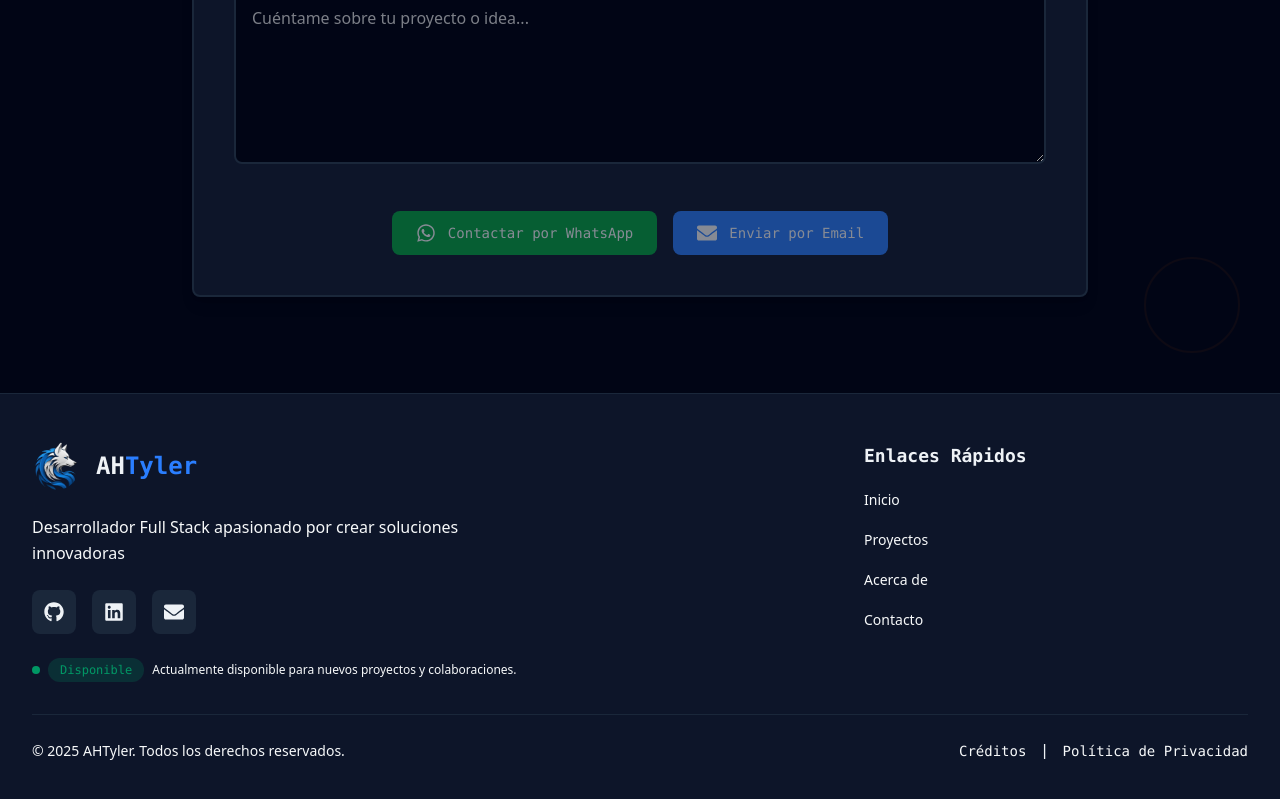
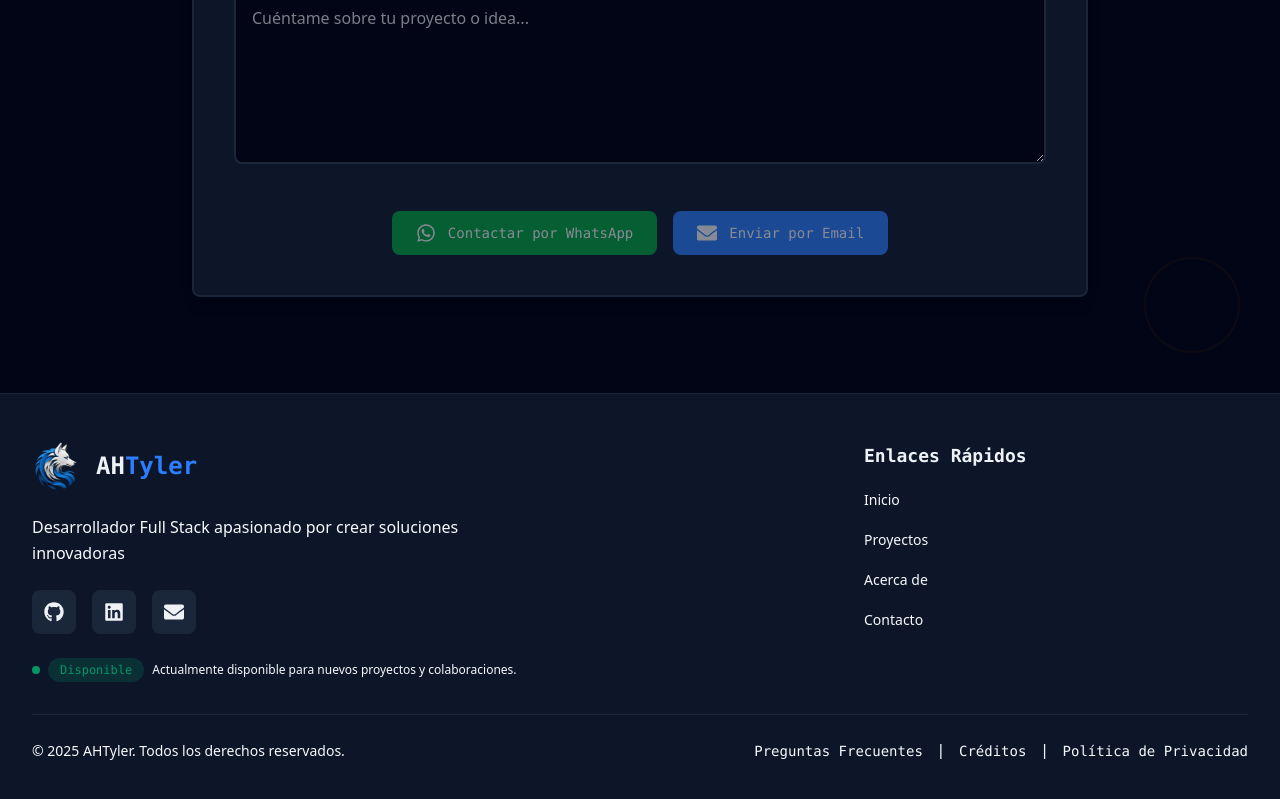
Before and after one commit to victortelles/Portafolio, a Next.js app: page / in a window 1280 px wide. Shown: the part 5167-5966 px from the top of the page. Built offline with nearby package versions, Linux system fonts and the light colour scheme.

Commit message:
Se añadio FAQs

```diff
--- a/src/components/common/Footer/Footer.tsx
+++ b/src/components/common/Footer/Footer.tsx
@@ -80,22 +80,20 @@ const Footer: React.FC = () => {
                         {/* Disponibilidad */}
                         <div className="flex items-center gap-2 mt-2">
                             <div
-                                className={`w-2 h-2 rounded-full animate-breathe ${
-                                    global.availability.status === "Disponible"
+                                className={`w-2 h-2 rounded-full animate-breathe ${global.availability.status === "Disponible"
                                         ? "bg-[var(--color-success)] shadow-lg shadow-[var(--color-success)]/50"
                                         : global.availability.status === "Medio Ocupado"
                                             ? "bg-[var(--color-warning)] shadow-lg shadow-[var(--color-warning)]/50"
                                             : "bg-[var(--color-error)] shadow-lg shadow-[var(--color-error)]/50"
-                                }`}
+                                    }`}
                             ></div>
                             <span
-                                className={`font-mono text-xs px-3 py-1 rounded-full ${
-                                    global.availability.status === "Disponible"
+                                className={`font-mono text-xs px-3 py-1 rounded-full ${global.availability.status === "Disponible"
                                         ? "bg-[var(--color-success)]/20 text-[var(--color-success)]"
                                         : global.availability.status === "Medio Ocupado"
                                             ? "bg-[var(--color-warning)]/20 text-[var(--color-warning)]"
                                             : "bg-[var(--color-error)]/20 text-[var(--color-error)]"
-                                }`}
+                                    }`}
                             >
                                 {global.availability.status}
                             </span>
@@ -134,6 +132,18 @@ const Footer: React.FC = () => {
                         {footerData.footer.copyright}
                     </p>
                     <div className="flex flex-col sm:flex-row items-center gap-2">
+
+                        {/* FAQs */}
+                        <a
+                            href={footerData.footer.faqs.href}
+                            className="font-mono text-sm text-[var(--color-neutral-content)] hover:text-[var(--color-primary)] transition-colors duration-300 underline-offset-4 hover:underline"
+                        >
+                            {footerData.footer.faqs.label}
+                        </a>
+
+                        {/* Separador */}
+                        <span className="hidden sm:inline-block mx-2 text-[var(--color-base-content)]">|</span>
+
                         {/* Creditos y Privacidad */}
                         <a
                             href={footerData.footer.credits.href}
--- a/src/components/common/Footer/footerData.json
+++ b/src/components/common/Footer/footerData.json
@@ -48,6 +48,10 @@
         "credits": {
             "label": "Créditos",
             "href": "/credits"
+        },
+        "faqs": {
+            "label": "Preguntas Frecuentes",
+            "href": "/faqs"
         }
     }
 }
--- a/src/types/footer.ts
+++ b/src/types/footer.ts
@@ -35,5 +35,9 @@ export type FooterContent = {
             label: string;
             href: string;
         };
+        faqs: {
+            label: string;
+            href: string;
+        };
     };
 };
```
